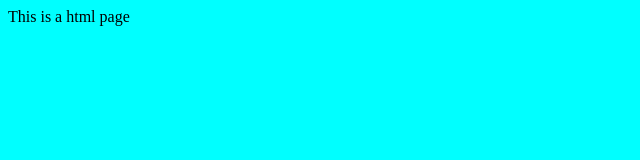
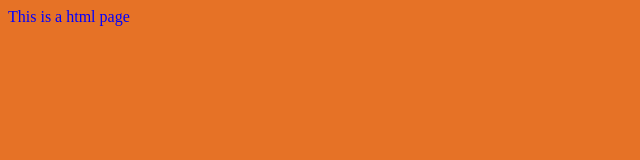
Before and after one commit to deepelegant99/second_express, a website: page public/home.html in a window 1280 px wide. Shown: the whole page, without its empty margins (0-640 px from the left). Drawn offline with Linux system fonts and the light colour scheme.

Commit message:
added changes to look at static files in public folder

```diff
--- a/index.js
+++ b/index.js
@@ -2,11 +2,7 @@ const express = require('express');
 const path = require('path')
 const app = express();
 
-
-
-app.get('/', (req, res)=>{
-    res.sendFile(path.join(__dirname, './public/home.html'))
-})
+app.use(express.static(path.join(__dirname, 'public')));
 
 app.listen(3001);
 
--- a/public/home.html
+++ b/public/home.html
@@ -5,11 +5,7 @@
     <meta http-equiv="X-UA-Compatible" content="IE=edge">
     <meta name="viewport" content="width=device-width, initial-scale=1.0">
     <link rel="stylesheet" href="./style.css">
-    <style>
-        body{
-            background-color: aqua;
-        }
-    </style>
+
     <title>Document</title>
 </head>
 <body>
--- a/public/style.css
+++ b/public/style.css
@@ -1,3 +1,5 @@
 body{
-    background-color: aqua;
+    background-color: rgb(230, 114, 38);
+    color: blue;
+
 }
```
